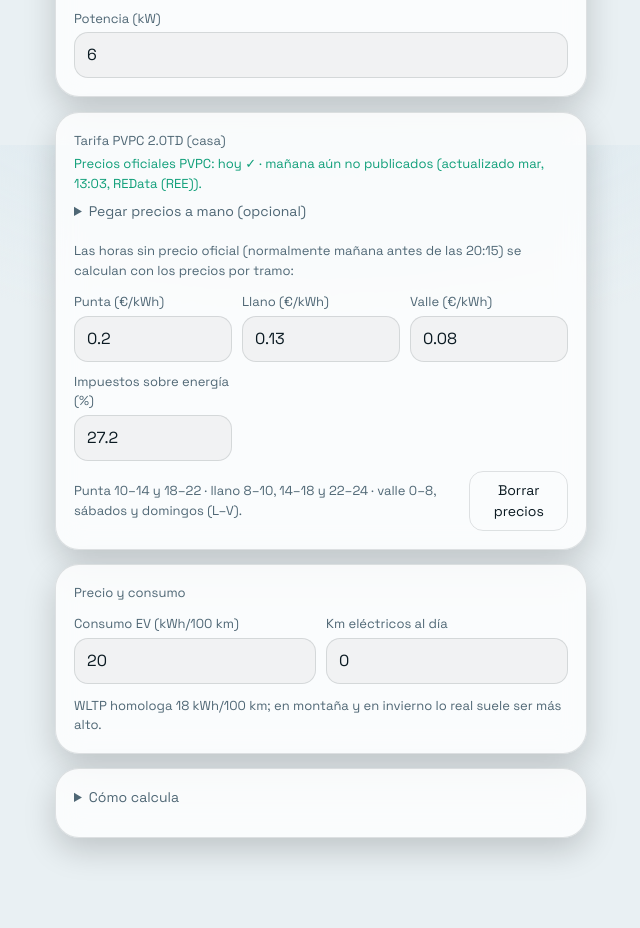
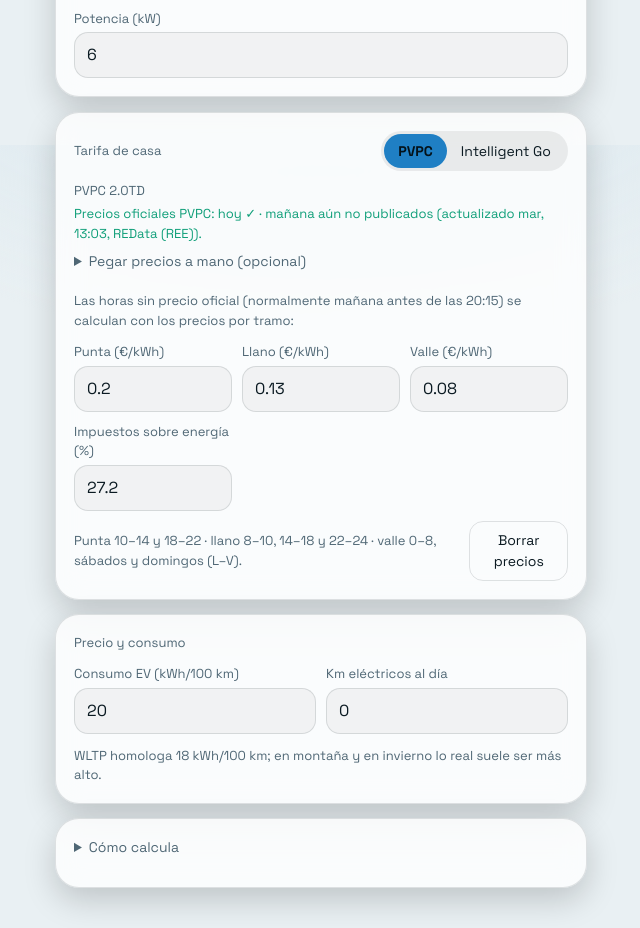
Before and after one commit to tonybeat2-sudo/carga-s05-phev, a plain HTML site: page index.html in a window 1280 px wide. Shown: the part 2255-3183 px from the top of the page, without its empty margins (319-959 px from the left). Before the commit the page ends 3155 px from the top, so only its background shows below. Drawn offline with Linux system fonts and the light colour scheme.

Commit message:
Opción de tarifa Intelligent Octopus Go

```diff
--- a/index.html
+++ b/index.html
@@ -174,7 +174,13 @@ details{font-size:14px;color:var(--mute)}summary{cursor:pointer;min-height:32px}
   </div>
 
   <div class="card" id="pvCard" hidden>
-    <p class="lab">Tarifa PVPC 2.0TD (casa)</p>
+    <div class="row" style="align-items:center;flex-wrap:wrap;margin-bottom:10px"><p class="lab" style="margin:0">Tarifa de casa</p><div class="seg" id="tarSeg"><button data-t="pvpc" aria-pressed="true">PVPC</button><button data-t="iog" aria-pressed="false">Intelligent Go</button></div></div>
+    <div id="iogBox" hidden>
+      <div class="fields" style="margin-top:0"><div class="f"><label for="iogP">Precio carga Intelligent Octopus Go (€/kWh)</label><input type="number" id="iogP" step="0.001" min="0"></div></div>
+      <p class="note">Precio fijo para la carga del coche (por defecto 0,068 €/kWh; ajústalo al de tu contrato). Octopus decide a qué horas carga y tú solo eliges en su app a qué hora lo quieres listo. Necesita un coche o un cargador compatible con Octopus (por ejemplo V2C Trydan o Wallbox); con un cargador portátil sin conexión no funciona.</p>
+    </div>
+    <div id="pvpcBox">
+    <p class="lab">PVPC 2.0TD</p>
     <p class="okt" id="autoOk" style="margin:0 0 8px">Buscando precios oficiales de hoy y mañana…</p>
     <details style="margin-bottom:4px"><summary>Pegar precios a mano (opcional)</summary>
     <p class="note" style="margin:0 0 4px">Solo hace falta si no hay precios automáticos para ese día. 24 valores (o 96 cuartohorarios) en €/kWh o €/MWh, con coma o punto.</p>
@@ -187,7 +193,7 @@ details{font-size:14px;color:var(--mute)}summary{cursor:pointer;min-height:32px}
       <div class="f"><label for="pValle">Valle (€/kWh)</label><input type="number" id="pValle" step="0.001" min="0"></div>
       <div class="f"><label for="imp">Impuestos sobre energía (%)</label><input type="number" id="imp" step="0.1" min="0"></div>
     </div>
-    <div class="row" style="margin-top:10px;align-items:center"><p class="note" style="margin:0">Punta 10–14 y 18–22 · llano 8–10, 14–18 y 22–24 · valle 0–8, sábados y domingos (L–V).</p><button class="btn" id="limpiar">Borrar precios</button></div>
+    <div class="row" style="margin-top:10px;align-items:center"><p class="note" style="margin:0">Punta 10–14 y 18–22 · llano 8–10, 14–18 y 22–24 · valle 0–8, sábados y domingos (L–V).</p><button class="btn" id="limpiar">Borrar precios</button></div></div>
   </div>
 
   <div class="card">
@@ -223,7 +229,7 @@ const CARG=[
 ];
 const COL={valle:"#35d0a5",llano:"#f5b84f",punta:"#ff6b6b"};
 const $=id=>document.getElementById(id);
-let st={act:30,obj:100,id:"depow10",kwc:6,cons:20,kmdia:0,ini:null,precios:{},
+let st={act:30,obj:100,id:"depow10",kwc:6,cons:20,kmdia:0,ini:null,precios:{},tar:"pvpc",iogP:0.068,
   pv:{punta:0.20,llano:0.13,valle:0.08,imp:27.2,horas:""}};
 try{const s=JSON.parse(localStorage.getItem("cargaS05phev")||"{}");Object.assign(st,s,{pv:Object.assign(st.pv,s.pv||{})});st.ini=null}catch(e){}
 const save=()=>{try{localStorage.setItem("cargaS05phev",JSON.stringify(st))}catch(e){}};
@@ -285,7 +291,7 @@ function calc(){
   $("iniTxt").textContent=st.ini?(ini.getDate()!==now.getDate()?"mañana":"hoy"):"hora actual";
   $("cons").value=st.cons;$("kmdia").value=st.kmdia;$("kwc").value=st.kwc;
   $("customBox").hidden=c.id!=="custom";
-  $("pvCard").hidden=!c.pv;$("pvBox").hidden=!c.pv||!delta;$("precioBox").hidden=!!c.pv;
+  $("pvCard").hidden=!c.pv;$("iogBox").hidden=st.tar!=="iog";$("pvpcBox").hidden=st.tar==="iog";document.querySelectorAll("#tarSeg button").forEach(b=>b.setAttribute("aria-pressed",String(b.dataset.t===st.tar)));$("pvBox").hidden=!c.pv||!delta;$("precioBox").hidden=!!c.pv;
   if(!c.pv)$("precio").value=st.precios[c.id]??c.p;
   $("horasOk").textContent=st.pv.horas.trim()?(H?`Usando ${H.length} precios ${H.length===24?"horarios":"cuartohorarios"} pegados.`:"No reconozco 24 ni 96 valores: uso los precios por tramo."):"";
   const av=$("aviso");
@@ -321,6 +327,7 @@ function calc(){
     $("mejor").textContent=`${esAhora?"Ahora mismo":cuando(best.s,now)} → ${num(best.c,2)} €`;
     $("mejorSub").textContent=`Terminaría ${cuando(finB,now)}${ahorro>0.005?` · ahorras ${num(ahorro,2)} €`:" · ya es lo más barato"}${best.est?" · con precios aún no publicados (estimado)":""}`;
     $("usarMejor").hidden=esAhora;
+    if(st.tar==="iog"){const pi=+st.iogP||0,ci=eRed*pi,dif=r.c-ci;$("costeLab").textContent="Coste Intelligent Go";$("coste").textContent=num(ci,2)+" €";$("costeSub").textContent="a "+num(pi,3)+" €/kWh · con PVPC "+num(r.c,2)+" €";$("pvBox").hidden=true;$("detalle").dataset.iog=dif>0?"Con Intelligent Octopus Go ahorras "+num(dif,2)+" € frente al PVPC empezando a esta hora. ":"";}else{$("detalle").dataset.iog=""}
     $("usarMejor").onclick=()=>{st.ini=`${pad(best.s.getHours())}:00`;calc()};
   }else{
     const precio=st.precios[c.id]??c.p;
@@ -328,9 +335,9 @@ function calc(){
     $("coste").textContent=num(eRed*precio,2)+" €";
     $("costeSub").textContent=`a ${num(precio,2)} €/kWh`;
   }
-  $("detalle").innerHTML=isDC
+  $("detalle").innerHTML=(c.pv&&st.tar==="iog"?($("detalle").dataset.iog||""):"")+(isDC
     ? `${num(eBat)} kWh a la batería en DC (curva media ~38 kW hasta 80 %, ~12 kW después).`
-    : `${num(eBat)} kWh a la batería a ${num(pot,2)} kW · incluye ~10 % de pérdidas AC${bal?" y 10 min de equilibrado al 100 %":""}. Programa en el coche: inicio <b>${hora(ini)}</b>, fin <b>${hora(fin)}</b>.`;
+    : `${num(eBat)} kWh a la batería a ${num(pot,2)} kW · incluye ~10 % de pérdidas AC${bal?" y 10 min de equilibrado al 100 %":""}. Programa en el coche: inicio <b>${hora(ini)}</b>, fin <b>${hora(fin)}</b>.`);
 }
 const upd=()=>{save();calc()};
 const pvIn=(id,k)=>{$(id).value=st.pv[k];$(id).addEventListener("input",e=>{st.pv[k]=e.target.value;upd()})};
@@ -383,6 +390,8 @@ tr.addEventListener("pointerup",fin);tr.addEventListener("pointercancel",fin);
 [["hA","a"],["hB","b"]].forEach(([id,w])=>$(id).addEventListener("keydown",e=>{const p=e.shiftKey?10:1,cur=w==="a"?st.act:st.obj;
   if(e.key==="ArrowRight"||e.key==="ArrowUp"){fija(w,Math.min(100,cur+p));e.preventDefault()}
   if(e.key==="ArrowLeft"||e.key==="ArrowDown"){fija(w,Math.max(0,cur-p));e.preventDefault()}}));}
+$("tarSeg").addEventListener("click",e=>{const b=e.target.closest("button");if(b){st.tar=b.dataset.t;upd()}});
+$("iogP").value=st.iogP;$("iogP").addEventListener("input",e=>{st.iogP=e.target.value;upd()});
 function cargaAuto(){
   fetch("precios.json?"+Date.now(),{cache:"no-store"}).then(r=>r.ok?r.json():Promise.reject()).then(j=>{
     AUTO=j;const n=new Date(),m=new Date(n.getTime()+864e5);
```
